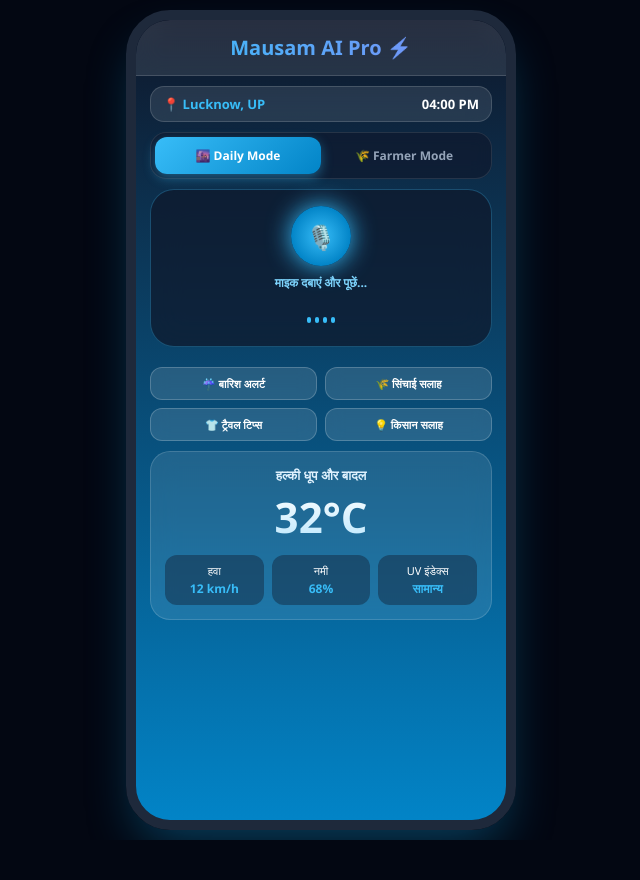
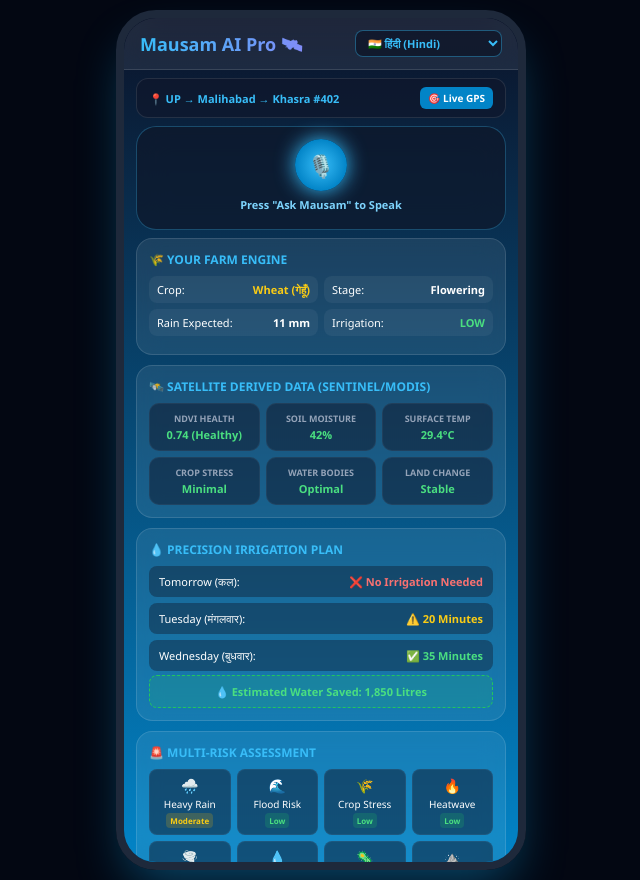
Before and after one commit to akankshashri9628/mausam-ai-app, a plain HTML site: page index.html in a window 1280 px wide. Shown: the whole page, without its empty margins (319-959 px from the left). Before the commit the page ends 840 px from the top, so only its background shows below. Drawn offline with Linux system fonts and the light colour scheme.

Commit message:
Update index.html

```diff
--- a/index.html
+++ b/index.html
@@ -3,97 +3,137 @@
 <head>
     <meta charset="UTF-8">
     <meta name="viewport" content="width=device-width, initial-scale=1.0">
-    <title>Mausam AI Companion - Pro Edition</title>
+    <title>Mausam AI Pro - Hyperlocal Satellite Intelligence</title>
     <style>
         * { box-sizing: border-box; font-family: 'Segoe UI', Roboto, sans-serif; margin: 0; padding: 0; }
-        body { background-color: #030712; display: flex; justify-content: center; align-items: center; min-height: 100vh; padding: 10px; }
-        .phone-container { width: 100%; max-width: 390px; height: 820px; background: linear-gradient(180deg, #0f172a 0%, #0284c7 100%); border-radius: 44px; box-shadow: 0 25px 50px -12px rgba(14, 165, 233, 0.35); border: 10px solid #1e293b; display: flex; flex-direction: column; overflow: hidden; position: relative; color: white; }
-        .app-header { background: rgba(255, 255, 255, 0.1); backdrop-filter: blur(12px); padding: 14px 16px; text-align: center; border-bottom: 1px solid rgba(255, 255, 255, 0.15); }
-        .app-header h2 { font-size: 20px; font-weight: 800; background: linear-gradient(90deg, #38bdf8, #818cf8); -webkit-background-clip: text; -webkit-text-fill-color: transparent; }
-        .live-bar { display: flex; justify-content: space-between; align-items: center; margin: 10px 14px 0 14px; padding: 8px 12px; background: rgba(255, 255, 255, 0.1); backdrop-filter: blur(10px); border-radius: 14px; border: 1px solid rgba(255, 255, 255, 0.15); }
-        .live-location { font-size: 13px; font-weight: 700; color: #38bdf8; }
-        .live-clock { font-size: 13px; font-weight: 800; color: #ffffff; }
-        .mode-switch { display: flex; margin: 10px 14px 0 14px; background: rgba(15, 23, 42, 0.6); backdrop-filter: blur(8px); border-radius: 16px; padding: 4px; border: 1px solid rgba(255, 255, 255, 0.1); }
-        .mode-btn { flex: 1; padding: 10px 5px; border: none; background: transparent; font-size: 12px; font-weight: 700; border-radius: 12px; cursor: pointer; color: #94a3b8; transition: all 0.3s ease; }
-        .mode-btn.active { background: linear-gradient(135deg, #38bdf8, #0284c7); color: white; box-shadow: 0 4px 12px rgba(56, 189, 248, 0.4); }
-        .jarvis-container { padding: 16px; text-align: center; background: rgba(15, 23, 42, 0.7); backdrop-filter: blur(16px); margin: 10px 14px; border-radius: 24px; border: 1px solid rgba(56, 189, 248, 0.3); }
-        .orb-glow { width: 60px; height: 60px; margin: 0 auto 8px auto; background: radial-gradient(circle, #38bdf8 0%, #0284c7 70%); border-radius: 50%; box-shadow: 0 0 25px #38bdf8; display: flex; justify-content: center; align-items: center; cursor: pointer; transition: 0.4s; font-size: 24px; }
-        .orb-glow.listening { animation: orbPulse 1.2s infinite ease-in-out; background: radial-gradient(circle, #f43f5e 0%, #e11d48 70%); box-shadow: 0 0 35px #f43f5e; }
+        body { background-color: #030712; display: flex; justify-content: center; align-items: center; min-height: 100vh; padding: 10px; color: white; }
+        .phone-container { width: 100%; max-width: 410px; height: 860px; background: linear-gradient(180deg, #0b1329 0%, #0284c7 100%); border-radius: 40px; box-shadow: 0 25px 50px -12px rgba(14, 165, 233, 0.4); border: 8px solid #1e293b; display: flex; flex-direction: column; overflow: hidden; position: relative; }
+
+        /* Top Navigation & Language Selector */
+        .app-header { background: rgba(255, 255, 255, 0.08); backdrop-filter: blur(12px); padding: 12px 16px; display: flex; justify-content: space-between; align-items: center; border-bottom: 1px solid rgba(255, 255, 255, 0.12); }
+        .app-header h2 { font-size: 18px; font-weight: 800; background: linear-gradient(90deg, #38bdf8, #818cf8); -webkit-background-clip: text; -webkit-text-fill-color: transparent; }
+        .lang-select { background: rgba(15, 23, 42, 0.8); border: 1px solid rgba(56, 189, 248, 0.4); color: #38bdf8; font-size: 11px; font-weight: 700; padding: 4px 8px; border-radius: 8px; outline: none; }
+
+        /* Location Hierarchy Bar */
+        .geo-bar { background: rgba(15, 23, 42, 0.6); margin: 8px 12px 0 12px; padding: 8px 12px; border-radius: 12px; border: 1px solid rgba(255, 255, 255, 0.1); display: flex; justify-content: space-between; align-items: center; font-size: 11px; }
+        .geo-path { color: #38bdf8; font-weight: 700; display: flex; align-items: center; gap: 4px; }
+        .gps-btn { background: #0284c7; border: none; color: white; padding: 4px 8px; border-radius: 6px; font-weight: 700; cursor: pointer; font-size: 10px; }
+
+        /* Voice AI Section */
+        .jarvis-container { padding: 12px; text-align: center; background: rgba(15, 23, 42, 0.7); backdrop-filter: blur(16px); margin: 8px 12px; border-radius: 20px; border: 1px solid rgba(56, 189, 248, 0.3); }
+        .orb-glow { width: 52px; height: 52px; margin: 0 auto 6px auto; background: radial-gradient(circle, #38bdf8 0%, #0284c7 70%); border-radius: 50%; box-shadow: 0 0 20px #38bdf8; display: flex; justify-content: center; align-items: center; cursor: pointer; transition: 0.4s; font-size: 22px; }
+        .orb-glow.listening { animation: orbPulse 1.2s infinite ease-in-out; background: radial-gradient(circle, #f43f5e 0%, #e11d48 70%); box-shadow: 0 0 30px #f43f5e; }
         @keyframes orbPulse { 0% { transform: scale(1); } 50% { transform: scale(1.15); } 100% { transform: scale(1); } }
-        .wave-box { display: flex; justify-content: center; align-items: center; gap: 4px; height: 20px; margin-top: 8px; }
-        .wave-bar { width: 4px; height: 6px; background: #38bdf8; border-radius: 4px; transition: 0.2s; }
-        .wave-active .wave-bar { animation: wave 1s infinite ease-in-out; }
-        .wave-bar:nth-child(2) { animation-delay: 0.2s; }
-        .wave-bar:nth-child(3) { animation-delay: 0.4s; }
-        .wave-bar:nth-child(4) { animation-delay: 0.1s; }
-        @keyframes wave { 0%, 100% { height: 6px; } 50% { height: 22px; background: #f43f5e; } }
-        .crop-select { width: 100%; padding: 8px 12px; background: rgba(255,255,255,0.15); border: 1px solid rgba(255,255,255,0.3); color: white; border-radius: 12px; margin-top: 8px; outline: none; font-size: 12px; }
-        .crop-select option { background: #0f172a; color: white; }
-        .quick-actions { display: grid; grid-template-columns: 1fr 1fr; gap: 8px; margin: 10px 14px; }
-        .action-chip { background: rgba(255, 255, 255, 0.12); border: 1px solid rgba(255, 255, 255, 0.2); padding: 8px 10px; border-radius: 12px; font-size: 11px; font-weight: 600; text-align: center; cursor: pointer; backdrop-filter: blur(8px); transition: 0.2s; }
-        .action-chip:hover { background: rgba(56, 189, 248, 0.3); border-color: #38bdf8; }
-        .voice-msg { font-size: 12px; color: #7dd3fc; margin-top: 6px; font-weight: 600; min-height: 28px; }
-        .content-area { padding: 0 14px 14px 14px; flex: 1; overflow-y: auto; display: flex; flex-direction: column; gap: 10px; }
-        .weather-card { background: rgba(255, 255, 255, 0.1); border-radius: 20px; padding: 14px; backdrop-filter: blur(12px); border: 1px solid rgba(255, 255, 255, 0.15); }
-        .temp-main { font-size: 42px; font-weight: 800; text-align: center; margin: 4px 0; background: linear-gradient(180deg, #ffffff, #bae6fd); -webkit-background-clip: text; -webkit-text-fill-color: transparent; }
-        .weather-desc { text-align: center; font-size: 13px; font-weight: 600; color: #e0f2fe; text-transform: capitalize; }
-        .stats-grid { display: grid; grid-template-columns: repeat(3, 1fr); gap: 8px; margin-top: 10px; }
-        .stat-item { background: rgba(15, 23, 42, 0.4); padding: 8px; border-radius: 12px; text-align: center; font-size: 11px; }
-        .stat-val { font-weight: 700; font-size: 12px; color: #38bdf8; margin-top: 2px; }
+        .voice-msg { font-size: 11px; color: #7dd3fc; font-weight: 600; min-height: 20px; }
+
+        /* Main Content Scrollable Area */
+        .content-area { padding: 0 12px 12px 12px; flex: 1; overflow-y: auto; display: flex; flex-direction: column; gap: 10px; }
+        .card { background: rgba(255, 255, 255, 0.08); border-radius: 16px; padding: 12px; backdrop-filter: blur(12px); border: 1px solid rgba(255, 255, 255, 0.12); }
+        .card-title { font-size: 12px; font-weight: 800; color: #38bdf8; margin-bottom: 8px; display: flex; justify-content: space-between; align-items: center; }
+
+        /* Satellite Grid */
+        .sat-grid { display: grid; grid-template-columns: repeat(3, 1fr); gap: 6px; }
+        .sat-item { background: rgba(15, 23, 42, 0.5); padding: 8px; border-radius: 10px; text-align: center; border: 1px solid rgba(255, 255, 255, 0.05); }
+        .sat-lbl { font-size: 9px; color: #94a3b8; text-transform: uppercase; font-weight: 700; }
+        .sat-val { font-size: 11px; font-weight: 800; color: #4ade80; margin-top: 2px; }
+
+        /* Farm Status Grid */
+        .farm-info { display: grid; grid-template-columns: 1fr 1fr; gap: 6px; font-size: 11px; margin-bottom: 6px; }
+        .farm-pill { background: rgba(255, 255, 255, 0.05); padding: 6px 8px; border-radius: 8px; display: flex; justify-content: space-between; }
+
+        /* Irrigation Schedule */
+        .plan-box { display: flex; flex-direction: column; gap: 6px; }
+        .plan-row { display: flex; justify-content: space-between; align-items: center; background: rgba(15, 23, 42, 0.4); padding: 8px 10px; border-radius: 8px; font-size: 11px; }
+        .water-saving { background: rgba(34, 197, 94, 0.15); border: 1px dashed #22c55e; color: #4ade80; padding: 8px; border-radius: 8px; text-align: center; font-size: 11px; font-weight: 800; margin-top: 4px; }
+
+        /* Risk Grid */
+        .risk-grid { display: grid; grid-template-columns: repeat(4, 1fr); gap: 6px; }
+        .risk-card { background: rgba(15, 23, 42, 0.5); padding: 6px; border-radius: 8px; text-align: center; font-size: 10px; border: 1px solid rgba(255, 255, 255, 0.05); }
+        .risk-icon { font-size: 14px; margin-bottom: 2px; }
+        .risk-badge { font-size: 8px; font-weight: 800; padding: 2px 4px; border-radius: 4px; margin-top: 2px; display: inline-block; }
+        .risk-low { background: rgba(34, 197, 94, 0.2); color: #4ade80; }
+        .risk-med { background: rgba(234, 179, 8, 0.2); color: #facc15; }
+        .risk-high { background: rgba(239, 68, 68, 0.2); color: #f87171; }
     </style>
 </head>
 <body>
 
 <div class="phone-container">
+    <!-- Header with Multi-Language Switch -->
     <div class="app-header">
-        <h2>Mausam AI Pro ⚡</h2>
-    </div>
-
-    <div class="live-bar">
-        <div class="live-location" id="locationName">📍 Lucknow, UP</div>
-        <div class="live-clock" id="liveTime">--:-- PM</div>
-    </div>
-
-    <div class="mode-switch">
-        <button class="mode-btn active" id="btnDaily" onclick="switchMode('daily')">🌆 Daily Mode</button>
-        <button class="mode-btn" id="btnFarmer" onclick="switchMode('farmer')">🌾 Farmer Mode</button>
-    </div>
-
-    <div class="jarvis-container">
-        <div class="orb-glow" id="micBtn" onclick="toggleListening()">🎙️</div>
-        <div class="voice-msg" id="voiceStatus">माइक दबाएं और पूछें...</div>
-
-        <div class="wave-box" id="waveBox">
-            <div class="wave-bar"></div>
-            <div class="wave-bar"></div>
-            <div class="wave-bar"></div>
-            <div class="wave-bar"></div>
-        </div>
-
-        <select class="crop-select" id="cropSelect" style="display:none;" onchange="onCropChange()">
-            <option value="गेहूं">🌾 गेहूं (Wheat)</option>
-            <option value="धान">🌾 धान (Rice)</option>
-            <option value="सरसों">🟡 सरसों (Mustard)</option>
-            <option value="सब्सियां">🥦 सब्जियां (Vegetables)</option>
+        <h2>Mausam AI Pro 🛰️</h2>
+        <select class="lang-select" id="langSelect" onchange="changeLanguage()">
+            <option value="hi-IN">🇮🇳 हिंदी (Hindi)</option>
+            <option value="en-IN">🇬🇧 English</option>
+            <option value="bn-IN">🇮🇳 বাংলা (Bengali)</option>
+            <option value="ta-IN">🇮🇳 தமிழ் (Tamil)</option>
+            <option value="te-IN">🇮🇳 తెలుగు (Telugu)</option>
+            <option value="mr-IN">🇮🇳 मराठी (Marathi)</option>
+            <option value="gu-IN">🇮🇳 ગુજરાતી (Gujarati)</option>
+            <option value="as-IN">🇮🇳 অসমীয়া (Assamese)</option>
         </select>
     </div>
 
-    <div class="quick-actions">
-        <div class="action-chip" onclick="quickAsk('barish')">☔ बारिश अलर्ट</div>
-        <div class="action-chip" onclick="quickAsk('sinchai')">🌾 सिंचाई सलाह</div>
-        <div class="action-chip" onclick="quickAsk('travel')">👕 ट्रैवल टिप्स</div>
-        <div class="action-chip" onclick="quickAsk('kisaan')">💡 किसान सलाह</div>
+    <!-- Hyperlocal Location Hierarchy -->
+    <div class="geo-bar">
+        <div class="geo-path" id="geoPath">📍 UP → Malihabad → Khasra #402</div>
+        <button class="gps-btn" onclick="locateFarm()">🎯 Live GPS</button>
+    </div>
+
+    <!-- Voice AI Orb -->
+    <div class="jarvis-container">
+        <div class="orb-glow" id="micBtn" onclick="toggleListening()">🎙️</div>
+        <div class="voice-msg" id="voiceStatus">Press "Ask Mausam" to Speak</div>
     </div>
 
     <div class="content-area">
-        <div class="weather-card">
-            <div class="weather-desc" id="weatherCond">हल्की धूप और बादल</div>
-            <div class="temp-main" id="tempVal">32°C</div>
+        <!-- Farm Status & Crop Stage -->
+        <div class="card">
+            <div class="card-title">🌾 YOUR FARM ENGINE</div>
+            <div class="farm-info">
+                <div class="farm-pill"><span>Crop:</span> <b style="color:#facc15">Wheat (गेहूँ)</b></div>
+                <div class="farm-pill"><span>Stage:</span> <b>Flowering</b></div>
+                <div class="farm-pill"><span>Rain Expected:</span> <b>11 mm</b></div>
+                <div class="farm-pill"><span>Irrigation:</span> <b style="color:#4ade80">LOW</b></div>
+            </div>
+        </div>
 
-            <div class="stats-grid">
-                <div class="stat-item">हवा <div class="stat-val" id="windVal">12 km/h</div></div>
-                <div class="stat-item">नमी <div class="stat-val" id="humidityVal">68%</div></div>
-                <div class="stat-item">UV इंडेक्स <div class="stat-val" id="uvVal">सामान्य</div></div>
+        <!-- Satellite Intelligence Metrics -->
+        <div class="card">
+            <div class="card-title">🛰️ SATELLITE DERIVED DATA (SENTINEL/MODIS)</div>
+            <div class="sat-grid">
+                <div class="sat-item"><div class="sat-lbl">NDVI Health</div><div class="sat-val">0.74 (Healthy)</div></div>
+                <div class="sat-item"><div class="sat-lbl">Soil Moisture</div><div class="sat-val">42%</div></div>
+                <div class="sat-item"><div class="sat-lbl">Surface Temp</div><div class="sat-val">29.4°C</div></div>
+                <div class="sat-item"><div class="sat-lbl">Crop Stress</div><div class="sat-val" style="color:#4ade80">Minimal</div></div>
+                <div class="sat-item"><div class="sat-lbl">Water Bodies</div><div class="sat-val">Optimal</div></div>
+                <div class="sat-item"><div class="sat-lbl">Land Change</div><div class="sat-val">Stable</div></div>
+            </div>
+        </div>
+
+        <!-- Precision Irrigation Plan -->
+        <div class="card">
+            <div class="card-title">💧 PRECISION IRRIGATION PLAN</div>
+            <div class="plan-box">
+                <div class="plan-row"><span>Tomorrow (कल):</span> <b style="color:#f87171">❌ No Irrigation Needed</b></div>
+                <div class="plan-row"><span>Tuesday (मंगलवार):</span> <b style="color:#facc15">⚠️ 20 Minutes</b></div>
+                <div class="plan-row"><span>Wednesday (बुधवार):</span> <b style="color:#4ade80">✅ 35 Minutes</b></div>
+            </div>
+            <div class="water-saving">💧 Estimated Water Saved: 1,850 Litres</div>
+        </div>
+
+        <!-- 8 Multi-Risk Assessment Grid -->
+        <div class="card">
+            <div class="card-title">🚨 MULTI-RISK ASSESSMENT</div>
+            <div class="risk-grid">
+                <div class="risk-card"><div class="risk-icon">🌧️</div>Heavy Rain<div class="risk-badge risk-med">Moderate</div></div>
+                <div class="risk-card"><div class="risk-icon">🌊</div>Flood Risk<div class="risk-badge risk-low">Low</div></div>
+                <div class="risk-card"><div class="risk-icon">🌾</div>Crop Stress<div class="risk-badge risk-low">Low</div></div>
+                <div class="risk-card"><div class="risk-icon">🔥</div>Heatwave<div class="risk-badge risk-low">Low</div></div>
+                <div class="risk-card"><div class="risk-icon">🌪️</div>Storm Risk<div class="risk-badge risk-med">Moderate</div></div>
+                <div class="risk-card"><div class="risk-icon">💧</div>Drought Risk<div class="risk-badge risk-low">Low</div></div>
+                <div class="risk-card"><div class="risk-icon">🦠</div>Disease Risk<div class="risk-badge risk-high">High</div></div>
+                <div class="risk-card"><div class="risk-icon">⛰️</div>Landslide<div class="risk-badge risk-low">Safe</div></div>
             </div>
         </div>
     </div>
@@ -101,59 +141,68 @@
 
 <script>
     let isListening = false;
-    let currentMode = 'daily';
     let recognition;
     let synth = window.speechSynthesis;
-    let selectedVoice = null;
 
-    // Load Clean Natural Voices
-    function loadVoices() {
-        if (!synth) return;
-        let voices = synth.getVoices();
-        // Priority for Hindi Natural Voice or Indian English Voice
-        selectedVoice = voices.find(v => v.lang === 'hi-IN') ||
-                        voices.find(v => v.lang.includes('hi')) ||
-                        voices.find(v => v.lang === 'en-IN') ||
-                        voices[0];
-    }
-    if (synth) {
-        loadVoices();
-        if (synth.onvoiceschanged !== undefined) {
-            synth.onvoiceschanged = loadVoices;
+    // Multilingual Dictionary & Voice Responses
+    const translations = {
+        'hi-IN': {
+            listening: "मैं सुन रहा हूँ, पूछिए...",
+            rainQuery: "कल आपके खेत में 11 मिलीमीटर बारिश की उम्मीद है, इसलिए कल सिंचाई न करें।",
+            defaultReply: "उपग्रह आंकड़ों के अनुसार आपकी गेहूं की फसल का स्वास्थ्य अच्छा है और मिट्टी में 42 प्रतिशत नमी है।",
+            statusLabel: "माइक दबाएं और पूछें..."
+        },
+        'en-IN': {
+            listening: "Listening, ask your question...",
+            rainQuery: "11 millimeter rainfall is expected on your farm tomorrow. Skip irrigation tomorrow.",
+            defaultReply: "Satellite metrics show optimal NDVI of 0.74 with 42% soil moisture.",
+            statusLabel: "Press Mic & Ask Mausam..."
+        },
+        'bn-IN': {
+            listening: "আমি শুনছি, বলুন...",
+            rainQuery: "আগামীকাল আপনার খামারে ১১ মিমি বৃষ্টির সম্ভাবনা রয়েছে। সেচ দেবেন না।",
+            defaultReply: "উপগ্রহ উপাত্ত অনুসারে আপনার ফসলের স্বাস্থ্য ভালো আছে।",
+            statusLabel: "মাইক চাপুন এবং জিজ্ঞাসা করুন..."
         }
+    };
+
+    function changeLanguage() {
+        const lang = document.getElementById('langSelect').value;
+        const dict = translations[lang] || translations['en-IN'];
+        document.getElementById('voiceStatus').innerText = dict.statusLabel;
+        if (recognition) recognition.lang = lang;
+        speak(dict.statusLabel);
     }
 
-    // Speech Recognition Setup
+    // Speech Recognition
     const SpeechRecognition = window.SpeechRecognition || window.webkitSpeechRecognition;
     if (SpeechRecognition) {
         recognition = new SpeechRecognition();
-        recognition.lang = 'hi-IN';
+        recognition.lang = document.getElementById('langSelect').value;
         recognition.continuous = false;
         recognition.interimResults = false;
 
         recognition.onstart = function() {
             isListening = true;
             document.getElementById('micBtn').classList.add('listening');
-            document.getElementById('waveBox').classList.add('wave-active');
-            document.getElementById('voiceStatus').innerText = "मैं आपकी बात सुन रहा हूँ...";
+            const lang = document.getElementById('langSelect').value;
+            const dict = translations[lang] || translations['en-IN'];
+            document.getElementById('voiceStatus').innerText = dict.listening;
         };
 
         recognition.onresult = function(event) {
             const userSpeech = event.results[0][0].transcript;
-            document.getElementById('voiceStatus').innerText = `आपने कहा: "${userSpeech}"`;
-            processUserQuery(userSpeech);
+            document.getElementById('voiceStatus').innerText = `"${userSpeech}"`;
+            processQuery(userSpeech);
         };
 
-        recognition.onerror = function(event) {
-            document.getElementById('voiceStatus').innerText = "आवाज समझ नहीं आई, कृपया फिर से बोलें।";
-            stopMicUI();
+        recognition.onerror = function() {
+            stopMic();
         };
 
         recognition.onend = function() {
-            stopMicUI();
+            stopMic();
         };
-    } else {
-        document.getElementById('voiceStatus').innerText = "आपका ब्राउज़र वॉइस सपोर्ट नहीं करता।";
     }
 
     function toggleListening() {
@@ -162,84 +211,52 @@
             recognition.stop();
         } else {
             if (synth) synth.cancel();
+            recognition.lang = document.getElementById('langSelect').value;
             recognition.start();
         }
     }
 
-    function stopMicUI() {
+    function stopMic() {
         isListening = false;
         document.getElementById('micBtn').classList.remove('listening');
-        document.getElementById('waveBox').classList.remove('wave-active');
     }
 
-    // Natural Hindi Responses for Clean Pronunciation
-    function processUserQuery(query) {
+    function processQuery(query) {
+        const lang = document.getElementById('langSelect').value;
+        const dict = translations[lang] || translations['hi-IN'];
         const text = query.toLowerCase();
-        let reply = "";
 
-        if (text.includes("मौसम") || text.includes("weather") || text.includes("कैसा") || text.includes("आज")) {
-            reply = "आज लखनऊ में मौसम सुहावना है। तापमान लगभग 32 डिग्री सेल्सियस है और हल्की धूप खिली रहेगी।";
-        } else if (text.includes("बारिश") || text.includes("rain") || text.includes("पानी")) {
-            reply = "आज बारिश होने की संभावना बहुत कम है। आप बिना छाते के बाहर जा सकते हैं।";
-        } else if (text.includes("गेहूं") || text.includes("फसल") || text.includes("सिंचाई") || text.includes("किसान")) {
-            reply = "मौसम में नमी अच्छी है। फसल में फिलहाल सिंचाई की जरूरत नहीं है, दो दिन बाद पानी दे सकते हैं।";
-        } else if (text.includes("कपड़े") || text.includes("घूमने") || text.includes("बाहर")) {
-            reply = "आज हल्के सूती कपड़े पहनना सही रहेगा। शाम को बाहर जाने के लिए मौसम बहुत बढ़िया है।";
-        } else {
-            reply = `आपने पूछा ${query}। मौसम फिलहाल सामान्य है और तापमान 32 डिग्री सेल्सियस है।`;
+        let reply = dict.defaultReply;
+        if (text.includes("बारिश") || text.includes("rain") || text.includes("বৃষ্টি") || text.includes("कल")) {
+            reply = dict.rainQuery;
         }
 
         setTimeout(() => speak(reply), 300);
     }
 
-    function quickAsk(type) {
-        if(type === 'barish') processUserQuery("बारिश");
-        if(type === 'sinchai') processUserQuery("सिंचाई");
-        if(type === 'travel') processUserQuery("कपड़े");
-        if(type === 'kisaan') processUserQuery("किसान");
-    }
-
-    function switchMode(mode) {
-        currentMode = mode;
-        document.getElementById('btnDaily').classList.toggle('active', mode === 'daily');
-        document.getElementById('btnFarmer').classList.toggle('active', mode === 'farmer');
-        document.getElementById('cropSelect').style.display = (mode === 'farmer') ? 'block' : 'none';
-
-        const text = (mode === 'farmer') ? "किसान मोड एक्टिव हो गया है।" : "डेली मोड एक्टिव है।";
-        speak(text);
-    }
-
-    function onCropChange() {
-        const crop = document.getElementById('cropSelect').value;
-        speak(`आपने ${crop} चुना है। इस मौसम में इस फसल को हल्की नमी की जरूरत है।`);
-    }
-
-    // Upgraded Natural Text-To-Speech Function
     function speak(text) {
         if ('speechSynthesis' in window) {
-            synth.cancel(); // Stop any active speech
-
+            synth.cancel();
             const utterance = new SpeechSynthesisUtterance(text);
-            utterance.lang = 'hi-IN';
-
-            if (selectedVoice) {
-                utterance.voice = selectedVoice;
-            }
-
-            utterance.rate = 0.9; // Smooth natural speed
-            utterance.pitch = 1.0;
-
+            utterance.lang = document.getElementById('langSelect').value;
+            utterance.rate = 0.9;
             document.getElementById('voiceStatus').innerText = text;
             synth.speak(utterance);
         }
     }
 
-    function updateClock() {
-        const now = new Date();
-        document.getElementById('liveTime').innerText = now.toLocaleTimeString([], { hour: '2-digit', minute: '2-digit' });
+    function locateFarm() {
+        if (navigator.geolocation) {
+            navigator.geolocation.getCurrentPosition((position) => {
+                const lat = position.coords.latitude.toFixed(3);
+                const lon = position.coords.longitude.toFixed(3);
+                document.getElementById('geoPath').innerText = `📍 GPS: ${lat}°N, ${lon}°E (Farm Level)`;
+                speak("GPS Location Locked to Farm Field Level.");
+            }, () => {
+                alert("Geolocation Permission Denied.");
+            });
+        }
     }
-    setInterval(updateClock, 1000);
-    updateClock();
 </script>
 
 </body>
```
